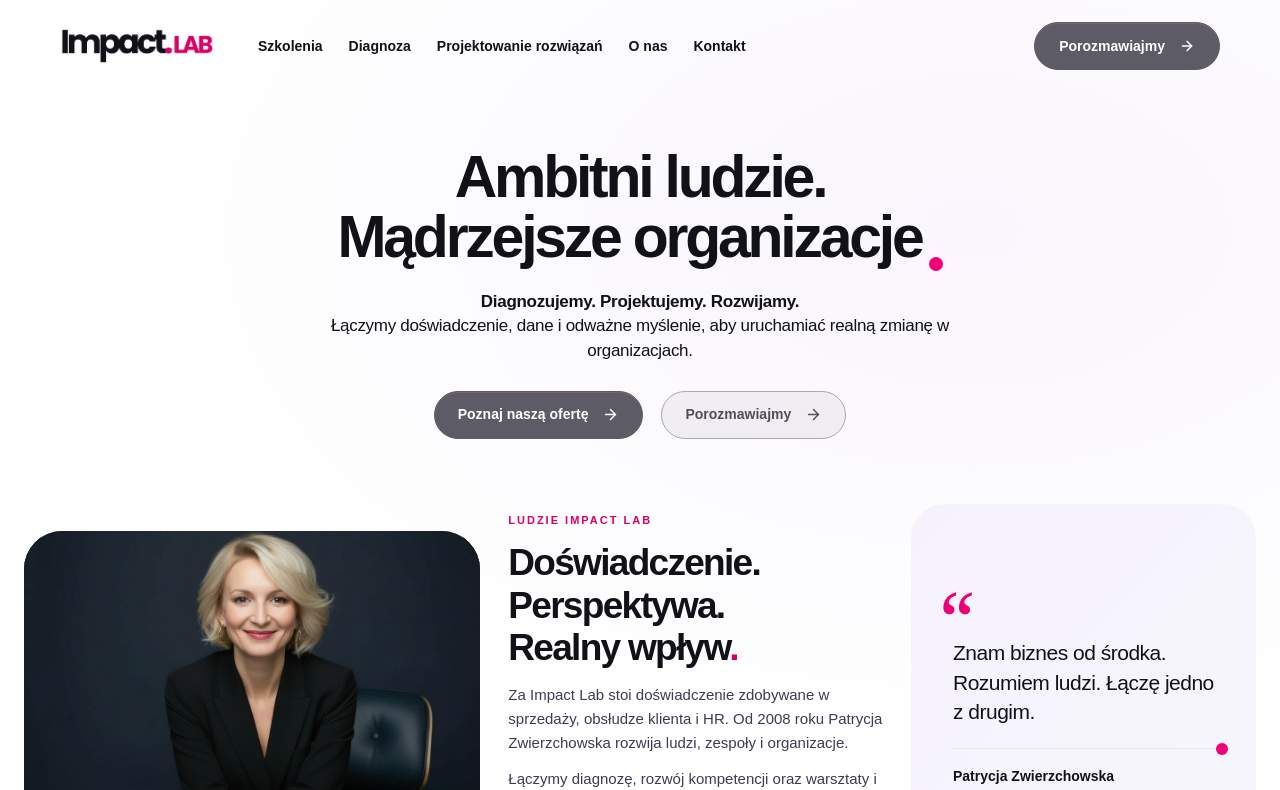
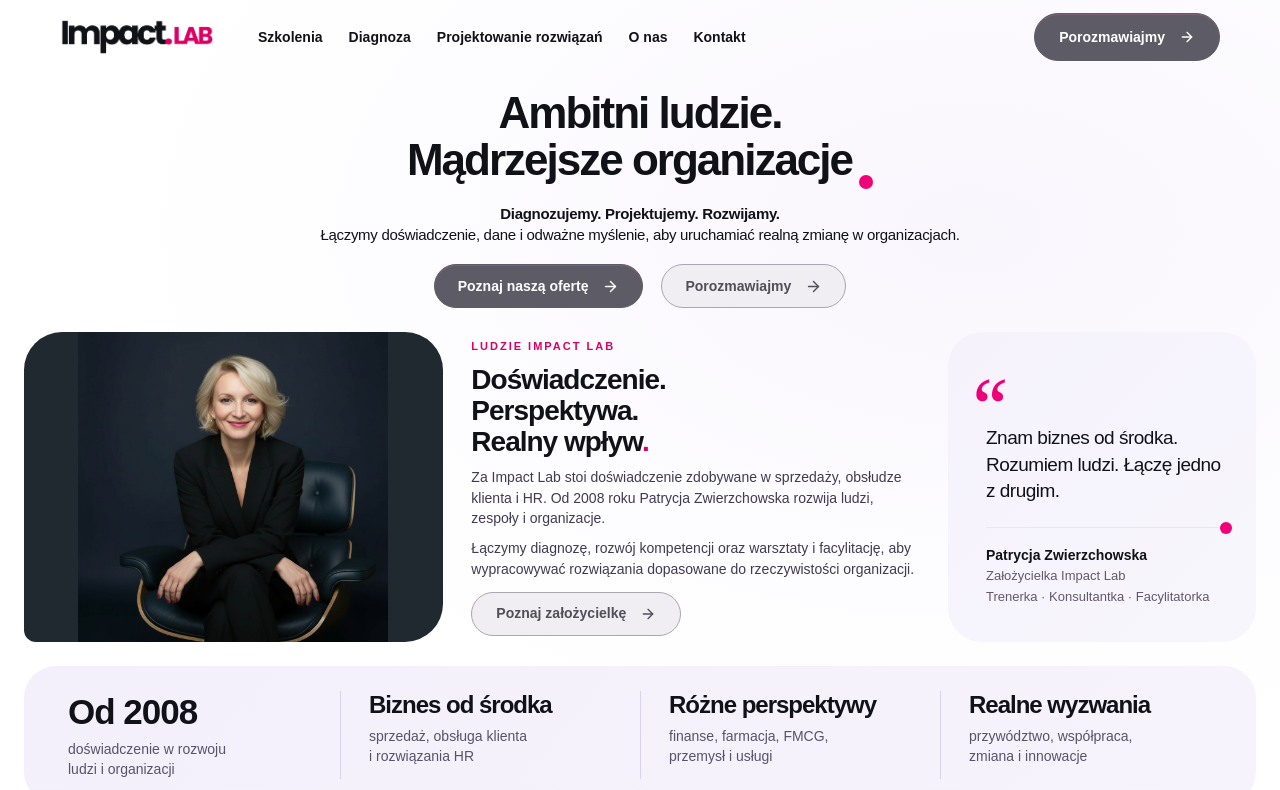
Before and after one commit to Silmaris77/impact-lab-web, a Next.js app: page / in a window 1280 px wide. Shown: the top 790 px of the page. Built offline with nearby package versions, Linux system fonts and the light colour scheme.

Commit message:
feat: Enhance hero section layout and styles for improved responsiveness and visual hierarchy

```diff
--- a/app/globals.css
+++ b/app/globals.css
@@ -291,10 +291,38 @@ summary:hover { color:var(--magenta); }
 
 .contact-orbital .contact-details { padding-right:0; }
 .hero.hero-centered { grid-template-columns:1fr; min-height:0; text-align:center; }
-.hero-centered .hero-copy { width:100%; max-width:960px; margin-inline:auto; padding:55px 0 65px; pointer-events:auto; }
+.hero-centered .hero-copy { width:100%; max-width:960px; margin-inline:auto; padding:24px 0 32px; pointer-events:auto; }
 .hero-centered .hero-description { max-width:620px; margin-inline:auto; }
 .hero-centered .hero-actions { justify-content:center; }
 @media(max-width:600px) { .hero-centered .hero-copy { padding:35px 0 45px; } }
+
+/* Keep the introduction and founder together in a typical laptop viewport. */
+@media(min-width:1101px) and (max-height:900px) {
+  .header { height:74px; }
+  .hero-centered .hero-copy { padding:16px 0 24px; }
+  .hero-centered h1 { font-size:44px; line-height:1.06; letter-spacing:-2px; margin-bottom:14px; }
+  .hero-centered .hero-description { max-width:760px; font-size:15px; line-height:1.45; }
+  .hero-centered .hero-actions { margin-top:18px; }
+  .hero-centered .button { min-height:44px; }
+  .scaffolds > .founder-section:first-child { grid-template-columns:34% 38% 25%; align-items:stretch; margin-bottom:24px; }
+  .founder-section .founder-photo { height:310px; }
+  .founder-section .founder-photo img { object-fit:contain; object-position:center; }
+  .founder-section .founder-copy { padding:0 10px; align-self:center; }
+  .founder-section .founder-copy h2 { font-size:28px; line-height:1.1; margin-bottom:10px; letter-spacing:-1px; }
+  .founder-section .founder-copy .eyebrow { margin-bottom:10px; }
+  .founder-section .founder-copy > p:not(.eyebrow) { font-size:14px; line-height:1.45; margin-bottom:10px; }
+  .founder-section .founder-copy .button { min-height:44px; }
+  .founder-section .founder-note { padding:20px 24px; }
+  .founder-section .founder-note > p { font-size:19px; }
+}
+@media(min-width:1101px) and (max-height:680px) {
+  .header { height:64px; }
+  .hero-centered .hero-copy { padding:10px 0 18px; }
+  .hero-centered h1 { font-size:38px; margin-bottom:12px; }
+  .hero-centered .hero-description { font-size:14px; }
+  .hero-centered .hero-actions { margin-top:14px; }
+  .founder-section .founder-photo { height:300px; }
+}
 
 /* Reference-led orbital hero: a standalone high-quality 3D asset. */
 .orbital-art-image { width:calc(100% + 95px); margin-top:-40px; margin-left:-20px; mask-image:linear-gradient(to right,transparent,#000 8%,#000 95%,transparent); }
```
